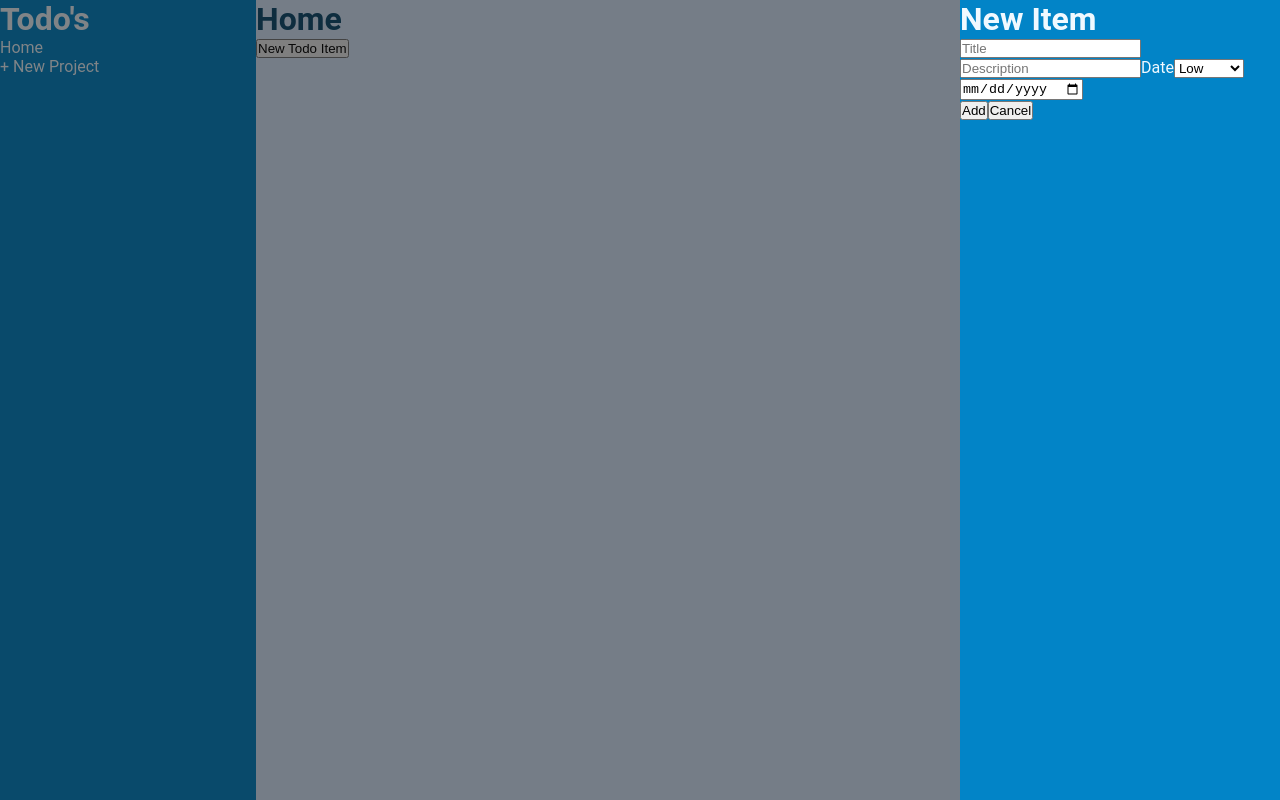
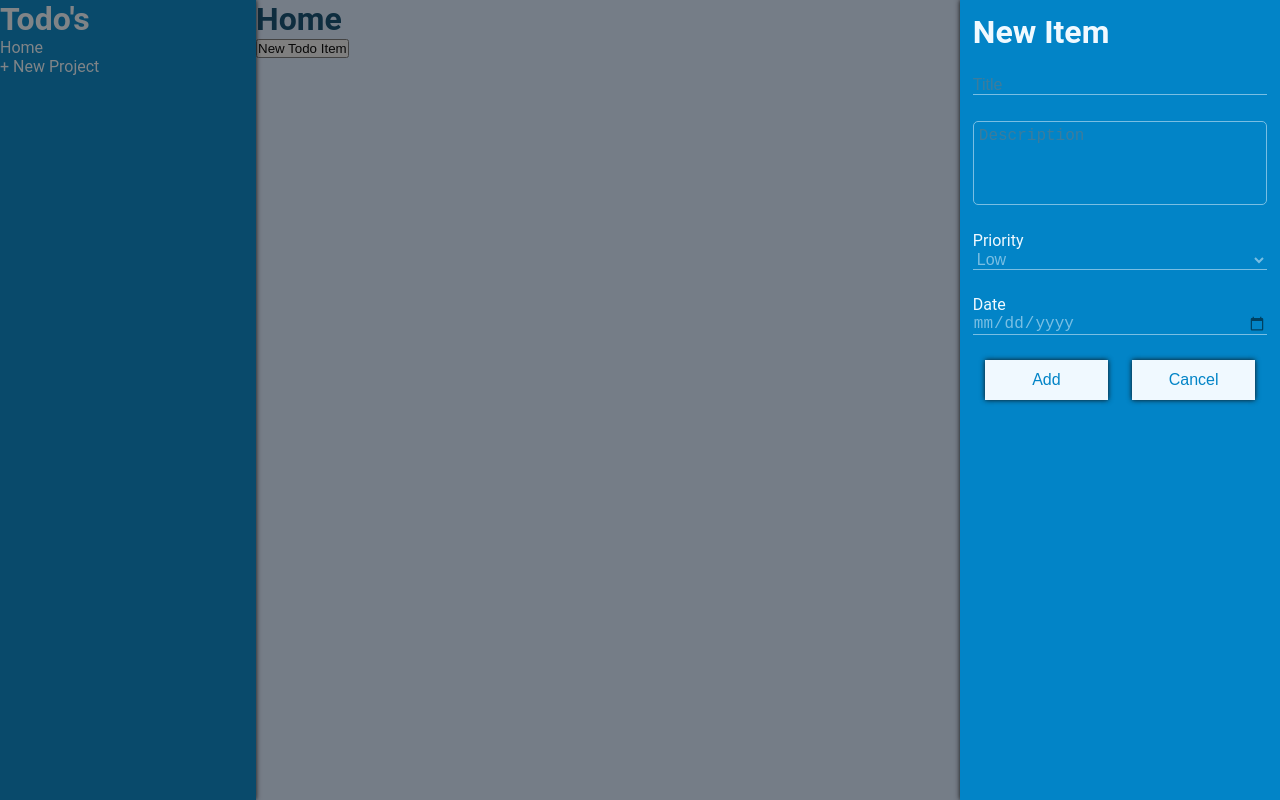
Before and after one commit to E-Trinh/ToDoLists, a website built with webpack: page src/index.html in a window 1280 px wide. Both pictures are taken after a click on the button "New Todo Item". Built offline with nearby package versions, Linux system fonts and the light colour scheme.

Commit message:
Added styling to side bar

```diff
--- a/package.json
+++ b/package.json
@@ -5,6 +5,7 @@
   "main": "index.js",
   "scripts": {
     "test": "echo \"Error: no test specified\" && exit 1",
+    "watch": "webpack --watch",
     "build": "webpack"
   },
   "repository": {
--- a/src/index.js
+++ b/src/index.js
@@ -131,8 +131,8 @@ const displayController = (function() {
         title.placeholder = "Title";
         title.id = "title"
 
-        const desc = document.createElement("input");
-        desc.type = "text";
+        const desc = document.createElement("textarea");
+        desc.rows = "4";
         desc.placeholder = "Description";
         desc.id = "description"
 
@@ -157,14 +157,15 @@ const displayController = (function() {
         high.value = "1";
 
         const dateLabel = document.createElement("label");
-        priorityLabel.for = "date";
-        priorityLabel.textContent = "Date";
+        dateLabel.for = "date";
+        dateLabel.textContent = "Date";
 
         const date = document.createElement("input");
         date.type = "date";
         date.id = "date"
 
         const buttonDiv = document.createElement("div");
+        buttonDiv.classList.toggle("button-div")
         buttonDiv.id = "buttons";
 
         priority.appendChild(high);
--- a/src/styles.css
+++ b/src/styles.css
@@ -25,6 +25,8 @@ html, body {
     width: 20%;
     overflow-x: hidden;
     overflow-y: auto;
+    box-shadow: 0px 0px 5px #101010;
+    z-index: 1;
     background-color: var(--nav-bg-color);
     color: var(--nav-font-color);
 }
@@ -59,4 +61,72 @@ html, body {
     overflow-x: hidden;
     overflow-y: auto;
     z-index: 3;
+    display: flex;
+    flex-direction: column;
+    box-shadow: 0px 0px 5px #101010;
 }
+
+.side-menu * {
+    margin: 4%;
+}
+
+.side-menu > input, textarea, select {
+    background-color: transparent;
+    border: none;
+    font-size: 1rem;
+    border-bottom: solid 1px var(--nav-font-color);
+    color: var(--nav-font-color);
+    opacity: 0.5;
+}
+
+.side-menu > input:focus, textarea:focus, select:focus {
+    opacity: 1;
+    border: none;
+    box-shadow: none;
+    outline: none;
+    border-bottom: solid 1px var(--nav-font-color);
+}
+
+.side-menu > textarea {
+    border-radius: 5px;
+    border: solid 1px var(--nav-font-color);
+    padding: 5px;
+}
+
+.side-menu > label {
+    margin-bottom: 0;
+}
+
+#date, #priority {
+    margin-top: 0;
+}
+
+.side-menu > textarea {
+    resize: none;
+}
+
+.button-div {
+    margin-top: 0;
+    display: flex;
+    justify-content: center;
+}
+
+.button-div > button {
+    background-color: var(--nav-font-color);
+    color: var(--nav-bg-color);
+    border: none;
+    font-size: 1rem;
+    padding: 3%;
+    box-shadow: 0px 0px 5px #101010;
+    transition: background-color 0.5s;
+    min-height: fit-content;
+    min-width: fit-content;
+    width: 200px;
+    height: 40px;
+    vertical-align: baseline;
+}
+
+.button-div > button:hover {
+    background-color: #0C4A6E;
+    color: var(--nav-font-color);
+}
```
